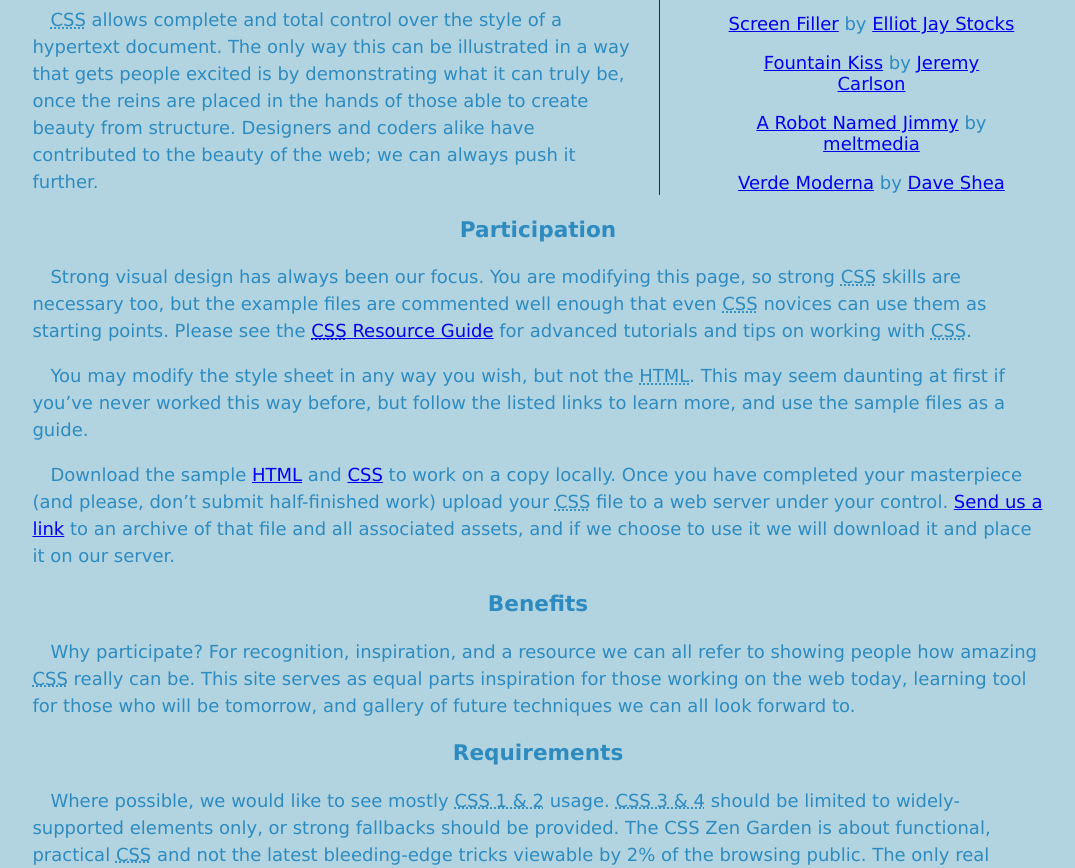
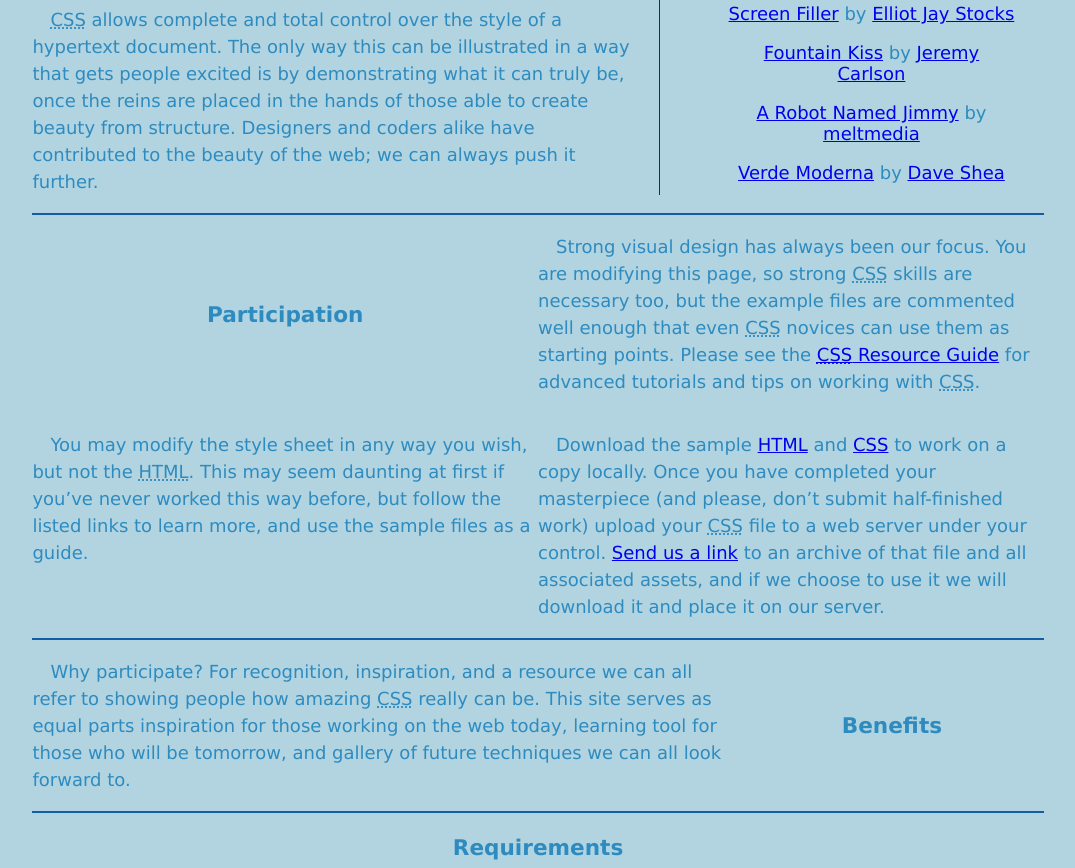
Before and after one commit to joaobd/desenvolve-introducao-web, a plain HTML site: page zengarden/index.html in a window 1280 px wide. Shown: the part 800-1668 px from the top of the page, without its empty margins (102-1177 px from the left). Drawn offline with Linux system fonts and the light colour scheme.

Commit message:
Exercícios - Flexbox

```diff
--- a/zengarden/style.css
+++ b/zengarden/style.css
@@ -28,7 +28,7 @@
 
 .design-selection {
   position: absolute;
-  top: 560px;
+  top: 550px;
   left: 62%;
   padding-left: 1%;
   padding-right: 1%;
@@ -75,6 +75,41 @@ aside ul li {
   display: inline-block;
 }
 
+.supporting footer {
+  display: flex;
+  justify-content: space-around;
+}
+
+.benefits {
+  display: flex;
+  border-top: 2px solid #145da0;
+  border-bottom: 2px solid #145da0;
+}
+
+.benefits p {
+  flex-basis: 70%;
+}
+
+.benefits h3 {
+  order: 2;
+  align-self: center;
+  flex-basis: 30%;
+}
+
+.participation {
+  display: flex;
+  justify-content: space-around;
+  flex-wrap: wrap;
+  border-top: 2px solid #145da0;
+}
+
+.participation h3, .participation p {
+  flex-basis: 50%;
+}
+
+.participation h3{
+  align-self: center;
+}
 
 html {
   background-color: #b1d4e0;
```
